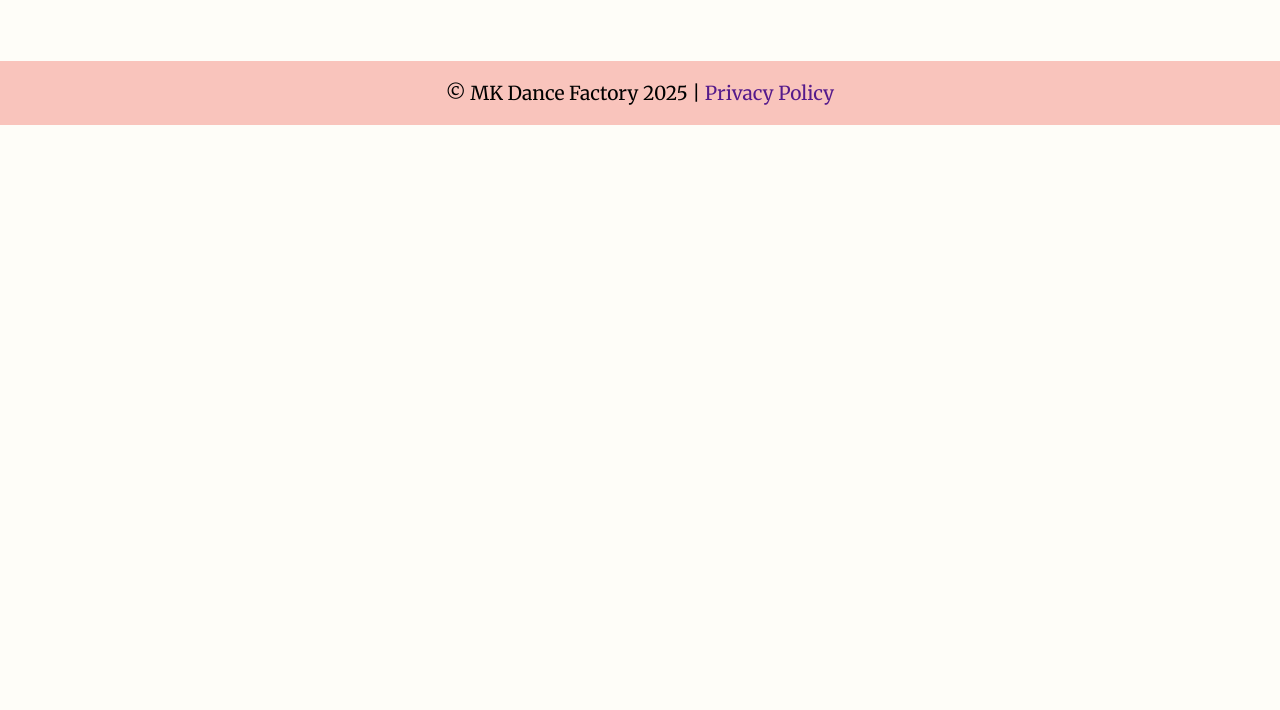
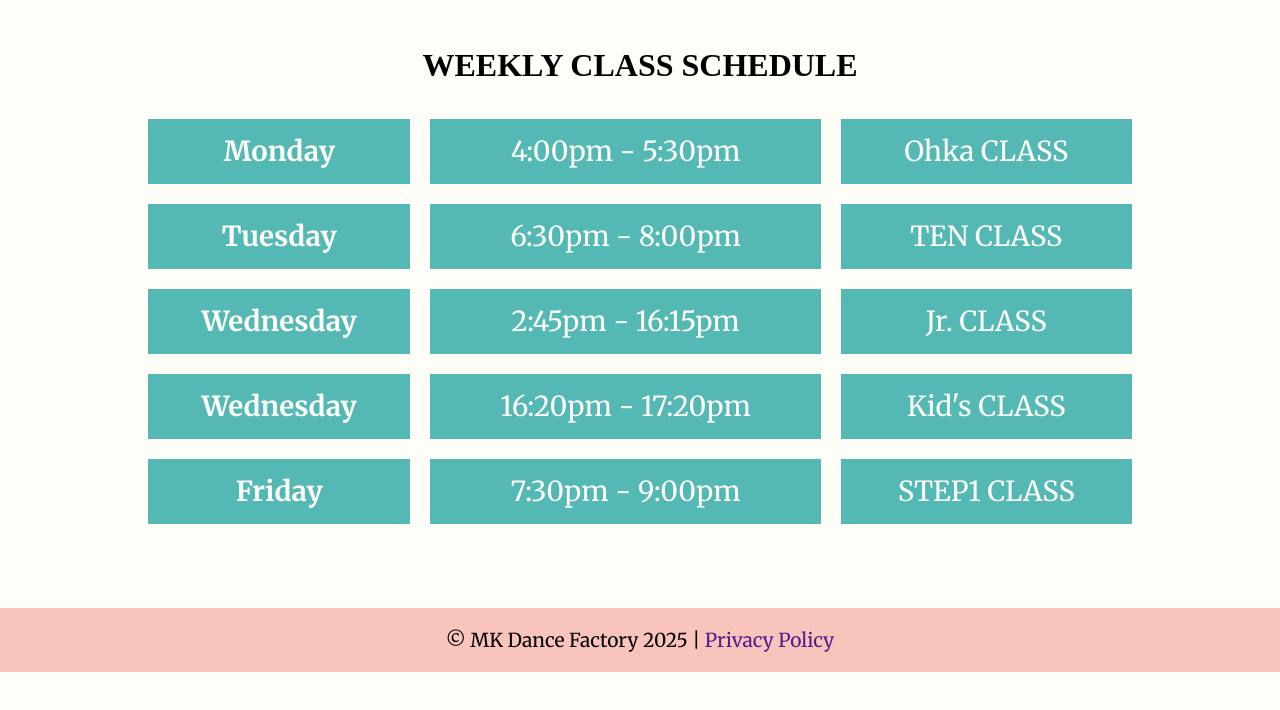
Before and after one commit to hokanitao/first-term-final-project-mkdf-website, a plain HTML site: page pages/class.html in a window 1280 px wide. Shown: the part 82-792 px from the top of the page. Drawn offline with Linux system fonts and the light colour scheme; a web font is replaced by a local one.

Commit message:
class info added

```diff
--- a/pages/class.css
+++ b/pages/class.css
@@ -4,13 +4,13 @@
   padding: 0;
   text-decoration: none;
   list-style: none;
-  font-family: "Merriweather", serif;
-  font-weight: 400;
-  font-style: normal;
 }
 
 body {
   background-color: #fefdf8;
+  font-family: "Merriweather", serif;
+  font-weight: 400;
+  font-style: normal;
 }
 
 .prinav {
@@ -61,12 +61,44 @@ body {
   width: calc(100% - 100px - 480px);
 }
 
+header {
+  margin: 50px;
+  margin-bottom: 15px;
+  text-align: center;
+  font-family: "Ribeye Marrow", serif;
+  font-weight: 400;
+  font-style: normal;
+}
+
+main {
+  margin-left: 10%;
+  margin-right: 10%;
+  font-size: 1.5em;
+  text-align: center;
+}
+
+table {
+  font-size: 1.15em;
+  width: 100%;
+  text-align: center;
+  border-spacing: 20px;
+}
+
+table td,
+table th {
+  text-align: center;
+  padding: 15px 20px;
+  background-color: #54b9b5;
+  color: #fefdf8;
+}
+
 
 footer {
   padding: 20px;
   margin-top: 5%;
   text-align: center;
   background-color: #f9c4bc;
+  clear: both;
 }
 
 footer p {
--- a/pages/class.html
+++ b/pages/class.html
@@ -7,6 +7,7 @@
   <link rel="preconnect" href="https://fonts.googleapis.com">
   <link rel="preconnect" href="https://fonts.gstatic.com" crossorigin>
   <link href="https://fonts.googleapis.com/css2?family=Merriweather:ital,wght@0,300;0,400;0,700;0,900;1,300;1,400;1,700;1,900&display=swap" rel="stylesheet">
+  <link href="https://fonts.googleapis.com/css2?family=Merriweather:ital,wght@0,300;0,400;0,700;0,900;1,300;1,400;1,700;1,900&family=Ribeye+Marrow&display=swap" rel="stylesheet">
   <title>MKDF Classes</title>
 </head>
 <body>
@@ -37,6 +38,43 @@
     </div>
   </nav>
 
+  <header>
+    <h1 id="tabletitle">WEEKLY CLASS SCHEDULE</h1>
+  </header>
+
+  <main>
+    <div>
+      <table aria-labelledby="tabletitle">
+        <tbody>
+          <tr>
+            <th id="monday" scope="row">Monday</th>
+            <td headers="monday">4:00pm - 5:30pm</td>
+            <td headers="monday">Ohka CLASS</td>
+          </tr>
+          <tr>
+            <th id="tuesday" scope="row">Tuesday</th>
+            <td headers="tuesday">6:30pm - 8:00pm</td>
+            <td headers="tuesday">TEN CLASS</td>
+          </tr>
+          <tr>
+            <th id="wednesday1" scope="row">Wednesday</th>
+            <td headers="wednesday1">2:45pm - 16:15pm</td>
+            <td headers="wednesday1">Jr. CLASS</td>
+          </tr>
+          <tr>
+            <th id="wednesday2" scope="row">Wednesday</th>
+            <td headers="wednesday2">16:20pm - 17:20pm</td>
+            <td headers="wednesday2">Kid's CLASS</td>
+          </tr>
+          <tr>
+            <th id="firday" scope="row">Friday</th>
+            <td headers="firday">7:30pm - 9:00pm</td>
+            <td headers="friday">STEP1 CLASS</td>
+          </tr>
+        </tbody>
+      </table>
+    </div>
+  </main>
   <footer>
     <p>
       &copy; MK Dance Factory 2025 |
```
Also changed, not shown: index.html (+0 -3 lines).
